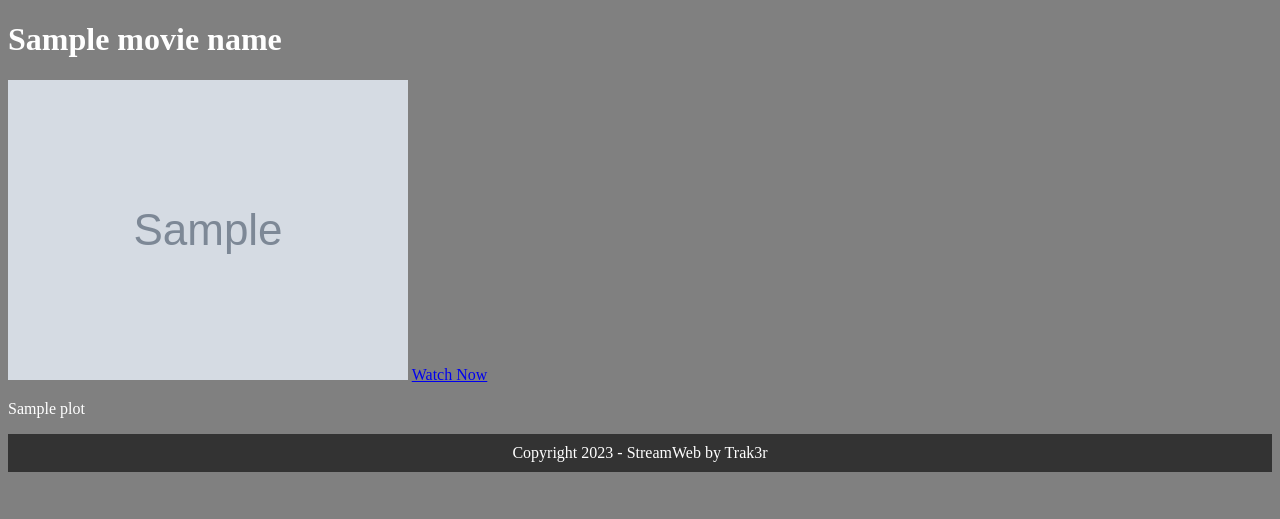
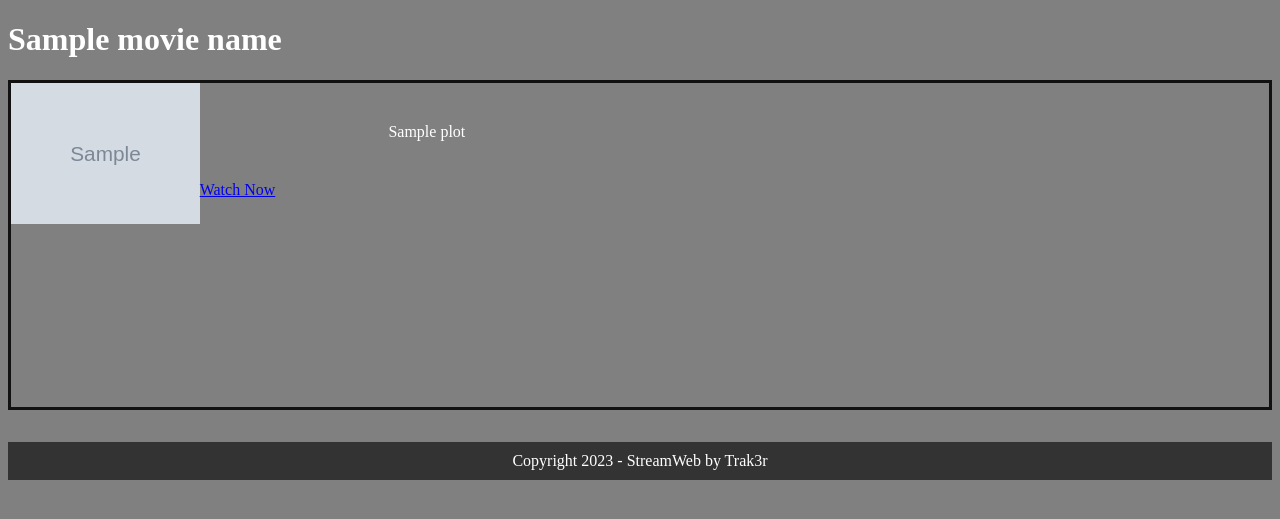
Before and after one commit to trak3rlinux/streamweb, a Django app: template django/src/StreamWeb/templates/movie.html in a window 1280 px wide. Shown: the part 62-581 px from the top of the page. Run offline with Django 4.2, Linux system fonts and the light colour scheme; the template is opened without the code that fills it: most values are stand-ins (such as "Sample title", 1, 10 or a date in 2020); grey boxes marked "Sample" are stand-in pictures.

Commit message:
modified:   django/src/StreamWeb/static/css/style.css 	modified:   django/src/StreamWeb/templates/movie.html

```diff
--- a/django/src/StreamWeb/static/css/style.css
+++ b/django/src/StreamWeb/static/css/style.css
@@ -74,3 +74,23 @@ footer p {
     padding-bottom: 1.5rem;
     padding-left: 30%;
 }
+
+/* --------------- Movie article --------------- */
+.movie {
+    border: solid;
+    border-color: #111;
+    border-width: 3px;
+    margin-bottom: 2rem;
+    padding-bottom: 13rem;
+}
+
+.movie img {
+    float: left;
+    width: 15%;
+}
+
+.movie p {
+    padding-top: 1.5rem;
+    padding-bottom: 1.5rem;
+    padding-left: 30%;
+}
--- a/django/src/StreamWeb/templates/movie.html
+++ b/django/src/StreamWeb/templates/movie.html
@@ -31,10 +31,10 @@
     </header>
     <h1>{{ movie_name }}</h1>
 
-    <article>
+    <article class="movie">
         <img src="{{ poster }}" alt="{{ movie_name }} poster">
+        <p>{{ plot }}</p>
         <a href="{{ link }}" target="_blank">Watch Now</a>
-        <p>{{ plot }}</p>
     </article>
 
     <footer>
```
